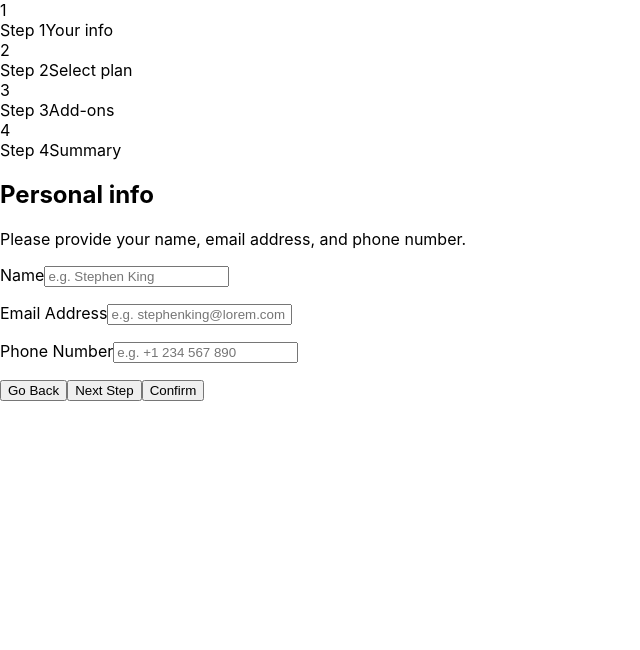
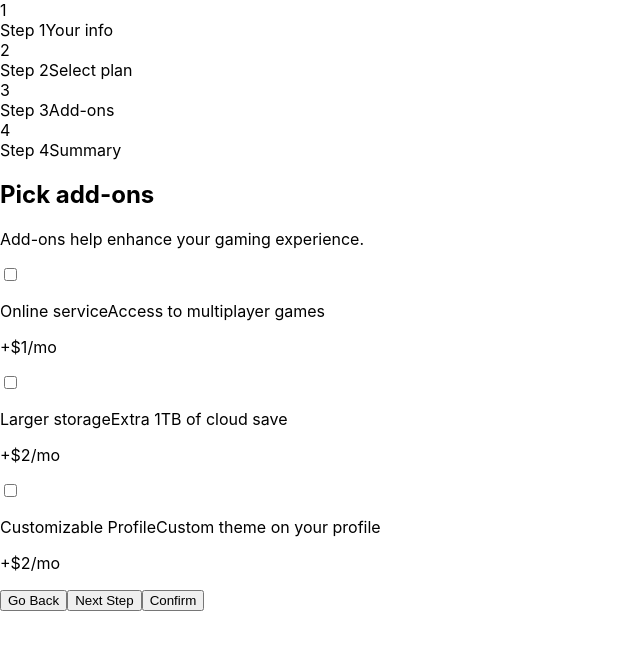
Before and after one commit to Samuel-Amaro/multi-step-form, a React (Create React App) app: page / in a window 1280 px wide. Shown: the top 650 px of the page, without its empty margins (0-640 px from the left). Built offline with nearby package versions, Linux system fonts and the light colour scheme.

Commit message:
created steps two, and three with marckup semantic

```diff
--- /dev/null
+++ b/src/components/CardAddons.js
@@ -0,0 +1,34 @@
+
+export default function CardAddons(props) {
+  const nameAttributerHTML = props.name.toLowerCase().split(" ").join("-");
+  const strFormatTimePlan =
+    props.planSelectedTime.toLowerCase() === "monthly" ? "mo" : "yr";
+  const calcPrice =
+    strFormatTimePlan === "mo" ? props.price : parseInt(props.price) * 10;
+  return (
+    <div className="form__Card-Addons">
+      <input
+        type="checkbox"
+        className="form__Input"
+        id={nameAttributerHTML}
+        name={nameAttributerHTML}
+        value={props.name.toLowerCase()}
+        aria-labelledby={`description-${nameAttributerHTML}`}
+      />
+      <p className="form__Container-Description-Addons">
+        <label className="form__Label" htmlFor={nameAttributerHTML}>
+          {props.name}
+        </label>
+        <span
+          className="form__Description"
+          id={`description-${nameAttributerHTML}`}
+        >
+          {props.description}
+        </span>
+      </p>
+      <p className="form__Price-Addons">
+        +${calcPrice}/{strFormatTimePlan}
+      </p>
+    </div>
+  );
+}
--- a/src/components/CardPlan.js
+++ b/src/components/CardPlan.js
@@ -1,10 +1,21 @@
-
 export default function CardPlan(props) {
+  const strFormatTimePlan = props.planSelectedTime.toLowerCase() === "monthly" ? "mo" : "yr";
+  const calcPrice = strFormatTimePlan === "mo" ? props.price : parseInt(props.price) * 10;
+  return (
     <div className="Card-Plan">
-        <img aria-hidden="true" alt="" className="card-plan__Icon-Ilustration" src={props.src} />
-        <div>
-            <h5 className="card-plan__Name-Plan">{props.namePlan}</h5>
-            <p className="card-plan__price">{props.price}</p>
-        </div>
+      <img
+        aria-hidden="true"
+        alt=""
+        className="card-plan__Icon-Ilustration"
+        src={props.src}
+      />
+      <div>
+        <h5 className="card-plan__Name-Plan">{props.namePlan}</h5>
+        <p className="card-plan__price">{`$${calcPrice}/${strFormatTimePlan}`}</p>
+        {strFormatTimePlan === "yr" && (
+          <p className="card-plan__Alert-Prom">2 months free</p>
+        )}
+      </div>
     </div>
+  );
 }
--- a/src/components/Form.js
+++ b/src/components/Form.js
@@ -1,30 +1,40 @@
 import Button from "./Button";
 import FormWrapper from "./FormWrapper";
 import Sidebar from "./Sidebar";
+import StepPlan from "./StepPlan";
 import StepPersonalInfo from "./StepPersonalInfo";
+import StepAddOns from "./StepAddOns";
 
 export default function Form() {
 
-    /*const steps = [
+    const steps = [
       <FormWrapper
         title="Personal info"
         description="Please provide your name, email address, and phone number."
       >
-     <StepOne />
+        <StepPersonalInfo />
+      </FormWrapper>,
+      <FormWrapper
+        title="Select your plan"
+        description="You have the option of monthly or yearly billing."
+      >
+        <StepPlan />
+      </FormWrapper>,
+      <FormWrapper
+        title="Pick add-ons"
+        description="Add-ons help enhance your gaming experience."
+      >
+        <StepAddOns />
       </FormWrapper>,
     ];
- */
 
   return (
     <form className="Form" aria-label="Form to register and orders">
       <Sidebar />
       <section className="form__Content">
-        <FormWrapper
-          title="Personal info"
-          description="Please provide your name, email address, and phone number."
-        >
-          <StepPersonalInfo />
-        </FormWrapper>
+       {
+        steps[2]
+       }
       </section>
       <div className="form__Buttons">
         <Button
--- /dev/null
+++ b/src/components/StepAddOns.js
@@ -0,0 +1,40 @@
+import CardAddons from "./CardAddons";
+
+export default function StepAddOns(props) {
+    //TODO: obter o plan selected do step plan dinamicamente, para realizar calculos sobre o valor final dos serviços add
+    const dataAddons = [
+      {
+        name: "Online service",
+        price: "1",
+        description: "Access to multiplayer games",
+      },
+      {
+        name: "Larger storage",
+        price: "2",
+        description: "Extra 1TB of cloud save",
+      },
+      {
+        name: "Customizable Profile",
+        price: "2",
+        description: "Custom theme on your profile",
+      },
+    ];
+    return (
+      <>
+        {
+            dataAddons.map((addOns, index) => {
+                return (
+                  <CardAddons
+                    name={addOns.name}
+                    description={addOns.description}
+                    price={addOns.price}
+                    planSelectedTime="monthly"
+                    key={index}
+                  />
+                );
+            })
+        }
+
+      </>
+    );
+}
--- /dev/null
+++ b/src/components/StepPlan.js
@@ -0,0 +1,83 @@
+import CardPlan from "./CardPlan";
+import iconArcade from "../assets/images/icon-arcade.svg";
+import iconAdvanced from "../assets/images/icon-advanced.svg";
+import iconPro from "../assets/images/icon-pro.svg";
+import { useState } from "react";
+
+export default function StepPlan() {
+  const [planSelected, setPlanSelected] = useState("monthly");
+  const datasPlan = [
+    {
+      img: iconArcade,
+      name: "Arcade",
+      price: "9",
+    },
+    {
+      img: iconAdvanced,
+      name: "Advanced",
+      price: "12",
+    },
+    {
+      img: iconPro,
+      name: "Pro",
+      price: "15",
+    },
+  ];
+
+  return (
+    <>
+      <div className="form__Container-Plans">
+        {datasPlan.map((plan, index) => {
+          return (
+            <CardPlan
+              src={plan.img}
+              namePlan={plan.name}
+              price={plan.price}
+              planSelectedTime={planSelected}
+              key={index}
+            />
+          );
+        })}
+      </div>
+      <fieldset className="form__Choose-Plan">
+        <label className="form__Label" htmlFor="option-monthly">
+          Monthly
+        </label>
+        <div className="form__Switch-Plan">
+          <input
+            type="radio"
+            name="plan-option"
+            className="form__Input"
+            value="monthly"
+            id="option-monthly"
+            title="Option Plan monthly"
+            required
+            onChange={(event) => {
+              setPlanSelected(event.target.value);
+            }}
+          />
+          <input
+            type="radio"
+            name="plan-option"
+            className="form__Input"
+            value="yearly"
+            id="option-Yearly"
+            title="Option Plan Yearly"
+            required
+            onChange={(event) => {
+              setPlanSelected(event.target.value);
+            }}
+          />
+          <span
+            className="form__Control-Switch"
+            aria-label="Click here to change your subscription plan option"
+            title="Click here to change your subscription plan option"
+          ></span>
+        </div>
+        <label className="form__Label" htmlFor="option-Yearly">
+          Yearly
+        </label>
+      </fieldset>
+    </>
+  );
+}
```
Also changed, not shown: src/components/StepMonthly.js (deleted, +0 -17 lines). Lines whose indentation alone changed are shown as unchanged.
